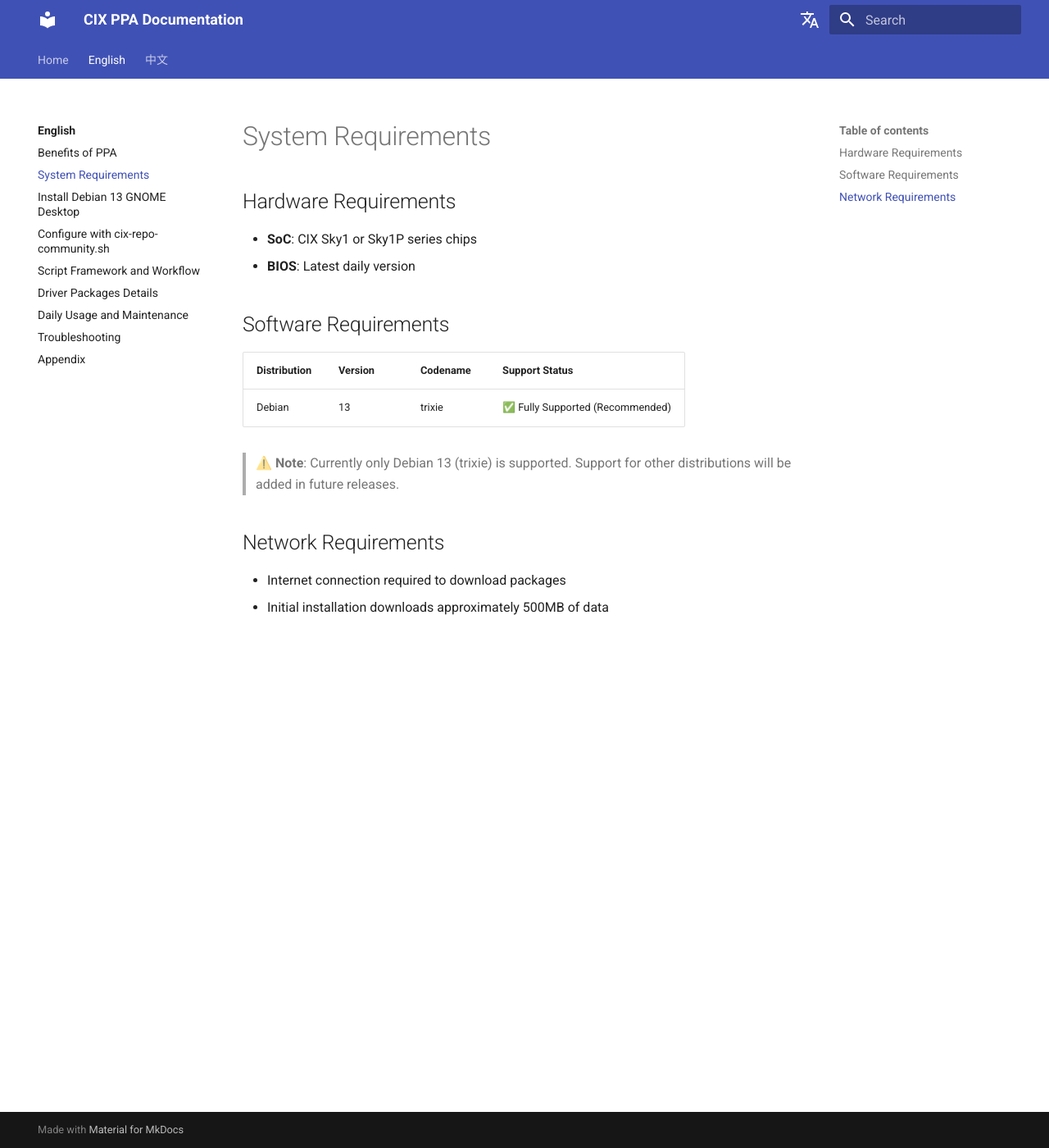
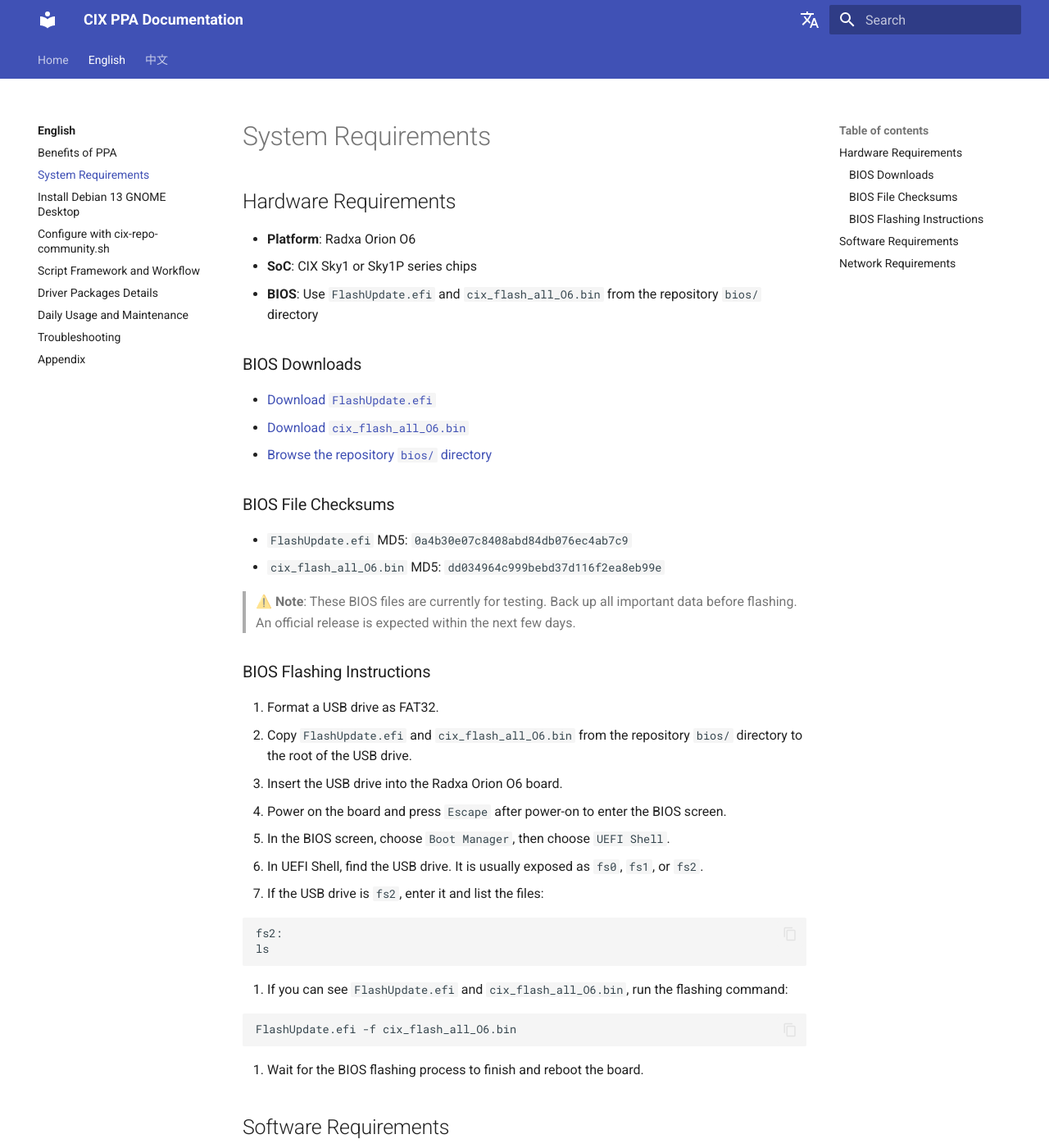
Before and after one commit to ClayStan404/cix-ppa, an MkDocs documentation site: the page built from docs/en/system-requirements.md, in a window 1280 px wide and 1400 px high. Shown: the whole window at 82% size. Built offline with MkDocs 1.6.1 and Material for MkDocs 9.7.7, drawn with Linux system fonts in a browser that asks for light colours; comment, search, counter and statistics services are not loaded.

Commit message:
Add BIOS download details and MD5 checksums

````diff
--- a/docs/en/system-requirements.md
+++ b/docs/en/system-requirements.md
@@ -2,8 +2,47 @@
 
 ## Hardware Requirements
 
+- **Platform**: Radxa Orion O6
 - **SoC**: CIX Sky1 or Sky1P series chips
-- **BIOS**: Latest daily version
+- **BIOS**: Use `FlashUpdate.efi` and `cix_flash_all_O6.bin` from the repository `bios/` directory
+
+### BIOS Downloads
+
+- [Download `FlashUpdate.efi`](https://github.com/ClayStan404/cix-ppa/raw/main/bios/FlashUpdate.efi)
+- [Download `cix_flash_all_O6.bin`](https://github.com/ClayStan404/cix-ppa/raw/main/bios/cix_flash_all_O6.bin)
+- [Browse the repository `bios/` directory](https://github.com/ClayStan404/cix-ppa/tree/main/bios)
+
+### BIOS File Checksums
+
+- `FlashUpdate.efi`
+  MD5: `0a4b30e07c8408abd84db076ec4ab7c9`
+- `cix_flash_all_O6.bin`
+  MD5: `dd034964c999bebd37d116f2ea8eb99e`
+
+> ⚠️ **Note**: These BIOS files are currently for testing. Back up all important data before flashing. An official release is expected within the next few days.
+
+### BIOS Flashing Instructions
+
+1. Format a USB drive as FAT32.
+2. Copy `FlashUpdate.efi` and `cix_flash_all_O6.bin` from the repository `bios/` directory to the root of the USB drive.
+3. Insert the USB drive into the Radxa Orion O6 board.
+4. Power on the board and press `Escape` after power-on to enter the BIOS screen.
+5. In the BIOS screen, choose `Boot Manager`, then choose `UEFI Shell`.
+6. In UEFI Shell, find the USB drive. It is usually exposed as `fs0`, `fs1`, or `fs2`.
+7. If the USB drive is `fs2`, enter it and list the files:
+
+```text
+fs2:
+ls
+```
+
+8. If you can see `FlashUpdate.efi` and `cix_flash_all_O6.bin`, run the flashing command:
+
+```text
+FlashUpdate.efi -f cix_flash_all_O6.bin
+```
+
+9. Wait for the BIOS flashing process to finish and reboot the board.
 
 ## Software Requirements
 
````
Also changed, not shown: docs/zh/system-requirements.md (+7 -0 lines).
